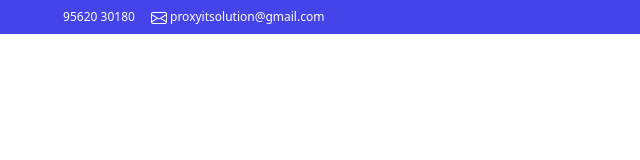
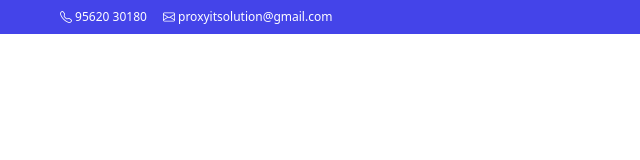
Before and after one commit to rafiyudheen/proxy-website, a website: page index.html in a window 1280 px wide. Shown: the top 160 px of the page, 0-640 px from the left. Drawn offline with nearby package versions, Linux system fonts and the light colour scheme.

Commit message:
icon added

```diff
--- a/index.html
+++ b/index.html
@@ -4,6 +4,7 @@
     <meta charset="UTF-8">
     <meta name="viewport" content="width=device-width, initial-scale=1.0">
     <link rel="stylesheet" href="bootstrap.min.css">
+    <link rel="stylesheet" href="node_modules/bootstrap-icons/font/bootstrap-icons.min.css">
     <link rel="stylesheet" href="style.css">
 
     <title>Proxy Computer Solution</title>
@@ -12,15 +13,11 @@
     <header class="headerTop">
         <div class="container-xxl py-2 mx-5">
             <div class="d-flex align-items-center gap-3">
-                <a href="tel: +91 95620 30180" class="bi bi-telephone ">
-                    <img src="node_modules/bootstrap-icons/icons/telephone-fill.svg"  alt="">
-                        95620 30180
-                    </a>
+                <a href="tel: +91 95620 30180" class="bi bi-telephone d-none d-md-none d-lg-block ">
+                    95620 30180
+                </a>
 
-                    <a href="mailto:proxyitsolution@gmail.com" class="bi bi-envelope">
-                        <svg xmlns="http://www.w3.org/2000/svg" width="16" height="16" fill="currentColor" class="bi bi-envelope" viewBox="0 0 16 16">
-                            <path d="M0 4a2 2 0 0 1 2-2h12a2 2 0 0 1 2 2v8a2 2 0 0 1-2 2H2a2 2 0 0 1-2-2zm2-1a1 1 0 0 0-1 1v.217l7 4.2 7-4.2V4a1 1 0 0 0-1-1zm13 2.383-4.708 2.825L15 11.105zm-.034 6.876-5.64-3.471L8 9.583l-1.326-.795-5.64 3.47A1 1 0 0 0 2 13h12a1 1 0 0 0 .966-.741M1 11.105l4.708-2.897L1 5.383z"/>
-                          </svg>
+                    <a href="mailto:proxyitsolution@gmail.com" class="bi bi-envelope  d-none d-md-none d-lg-block">
                         proxyitsolution@gmail.com</a>
             </div>
         </div>
--- /dev/null
+++ b/package.json
@@ -0,0 +1,5 @@
+{
+  "dependencies": {
+    "bootstrap-icons": "^1.11.3"
+  }
+}
```
Also changed, not shown: 1 other file.
